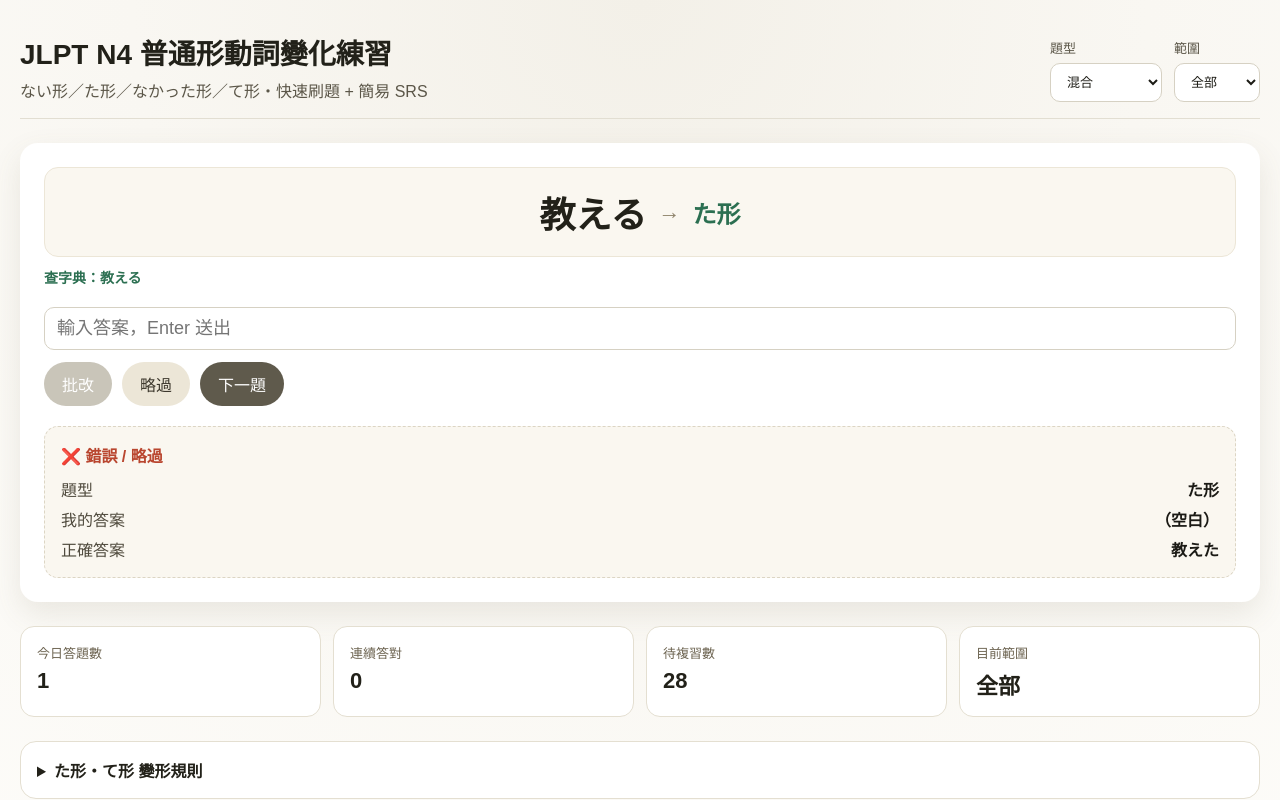
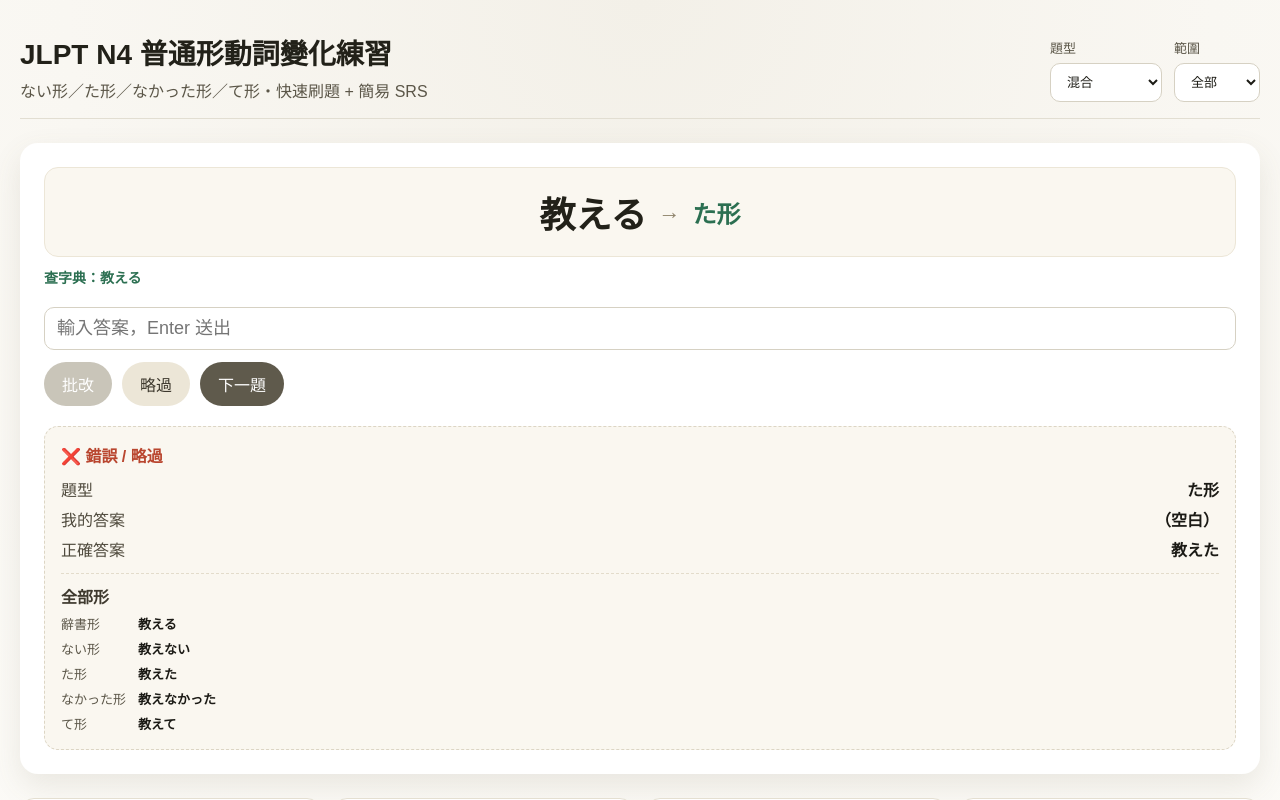
Before and after one commit to ddsakura/learnJapanese, a React (Vite) app: page / in a window 1280 px wide. Both pictures are taken after a click on the button "略過". Shown: the top 800 px of the page. Built offline with nearby package versions, Linux system fonts and the light colour scheme.

Commit message:
enhance101

```diff
--- a/src/App.css
+++ b/src/App.css
@@ -200,6 +200,31 @@ button.ghost {
   color: #1b1a15;
 }
 
+.result-forms {
+  margin-top: 12px;
+  padding-top: 10px;
+  border-top: 1px dashed #e3dccb;
+}
+
+.result-forms-title {
+  font-weight: 600;
+  margin-bottom: 6px;
+  color: #3f3a2f;
+}
+
+.result-forms-grid {
+  display: grid;
+  grid-template-columns: auto 1fr;
+  gap: 6px 12px;
+  color: #5b5648;
+  font-size: 13px;
+}
+
+.result-forms-grid strong {
+  color: #1b1a15;
+  font-weight: 600;
+}
+
 .hint {
   color: #6d6451;
 }
--- a/src/App.tsx
+++ b/src/App.tsx
@@ -676,6 +676,23 @@ function App() {
                   <span>正確答案</span>
                   <strong>{result.correctAnswer}</strong>
                 </div>
+                {question && (
+                  <div className="result-forms">
+                    <div className="result-forms-title">全部形</div>
+                    <div className="result-forms-grid">
+                      <span>辭書形</span>
+                      <strong>{question.card.dict}</strong>
+                      <span>ない形</span>
+                      <strong>{question.card.nai}</strong>
+                      <span>た形</span>
+                      <strong>{question.card.ta}</strong>
+                      <span>なかった形</span>
+                      <strong>{question.card.nakatta}</strong>
+                      <span>て形</span>
+                      <strong>{question.card.te}</strong>
+                    </div>
+                  </div>
+                )}
               </div>
             ) : (
               <div className="hint">輸入答案後按 Enter，或點「批改」。</div>
```
Also changed, not shown: 1 other file (tests, documents, lock files or other folders).
